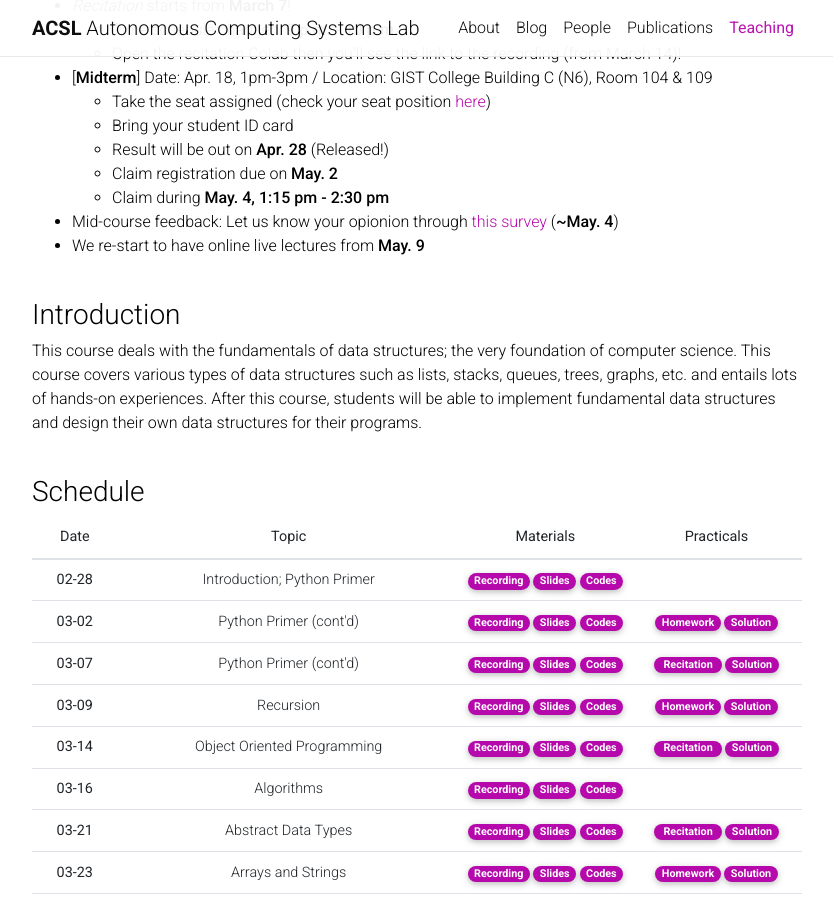
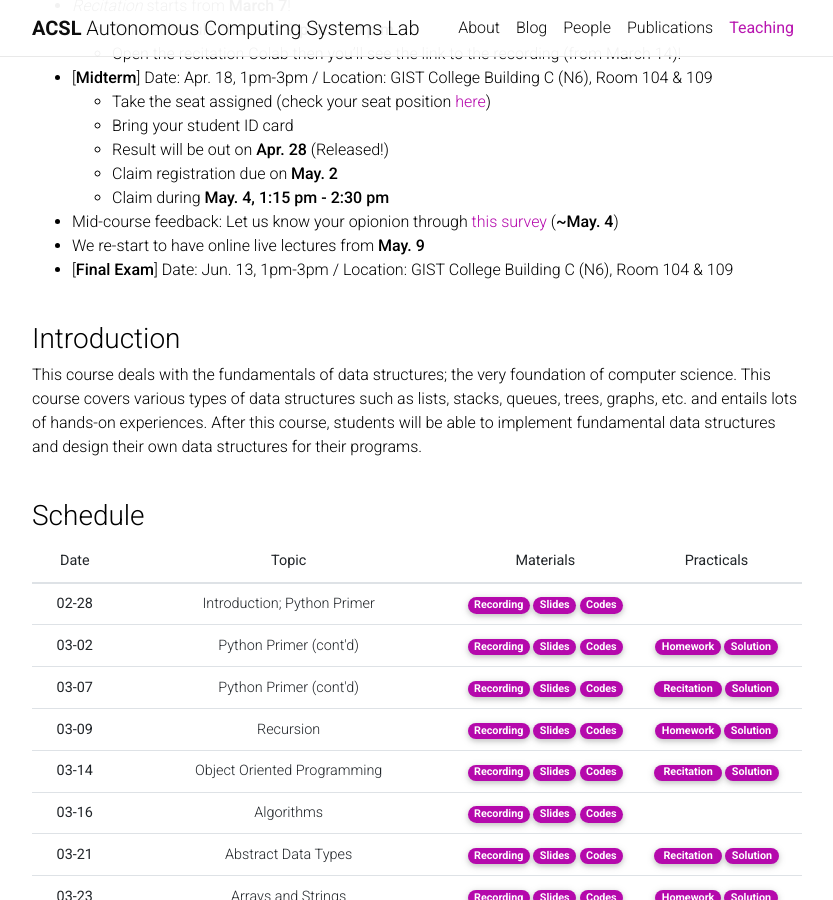
Before and after one commit to Uehwan/Uehwan.github.io, a Jekyll site: the page built from _teaching/datastruct23sp.md, in a window 1280 px wide and 900 px high, scrolled down 579 px. Shown: the whole window, without its empty margins (223-1056 px from the left). Built offline with Jekyll 4.4.1, drawn with Linux system fonts in a browser that asks for light colours; nearby versions of some CDN libraries; comment, search, counter and statistics services are not loaded; a style sheet for code colours, icons or effects is not loaded.

Commit message:
23-05-30 exam info

```diff
--- a/_teaching/datastruct23sp.md
+++ b/_teaching/datastruct23sp.md
@@ -31,6 +31,7 @@ Jae-Sun, Lee (rejaealsun@gm.gist.ac.kr) <br/>
   - Claim during **May. 4, 1:15 pm - 2:30 pm**
 - Mid-course feedback: Let us know your opionion through [this survey](https://forms.gle/PKRA13nKmb7GQPiD6) (**~May. 4**)
 - We re-start to have online live lectures from **May. 9**
+- [**Final Exam**] Date: Jun. 13, 1pm-3pm / Location: GIST College Building C (N6),  Room 104 & 109
 <br/>
 <br/>
 
@@ -364,7 +365,7 @@ This course deals with the fundamentals of data structures; the very foundation
       </td>
       <td>
         <a href="https://colab.research.google.com/drive/1RyQ1xyVZcrGy4DrWUOhKgNhxZcX9Hidq?usp=sharing" target="_blank" class="badge badge-pill" style="background-color:#B509AC;">Homework</a>
-        <!--a href="https://colab.research.google.com/drive/1gRNMsgBKA2hXzE6bEDwtpcdjbgxCc6t1?usp=sharing" target="_blank" class="badge badge-pill" style="background-color:#B509AC;">Solution</a-->
+        <!--a href="https://colab.research.google.com/drive/1PRYX1GLmRjJN7CUFcYot334M1EXt6E4L?usp=sharing" target="_blank" class="badge badge-pill" style="background-color:#B509AC;">Solution</a-->
       </td>
     </tr>
     <tr>
```
